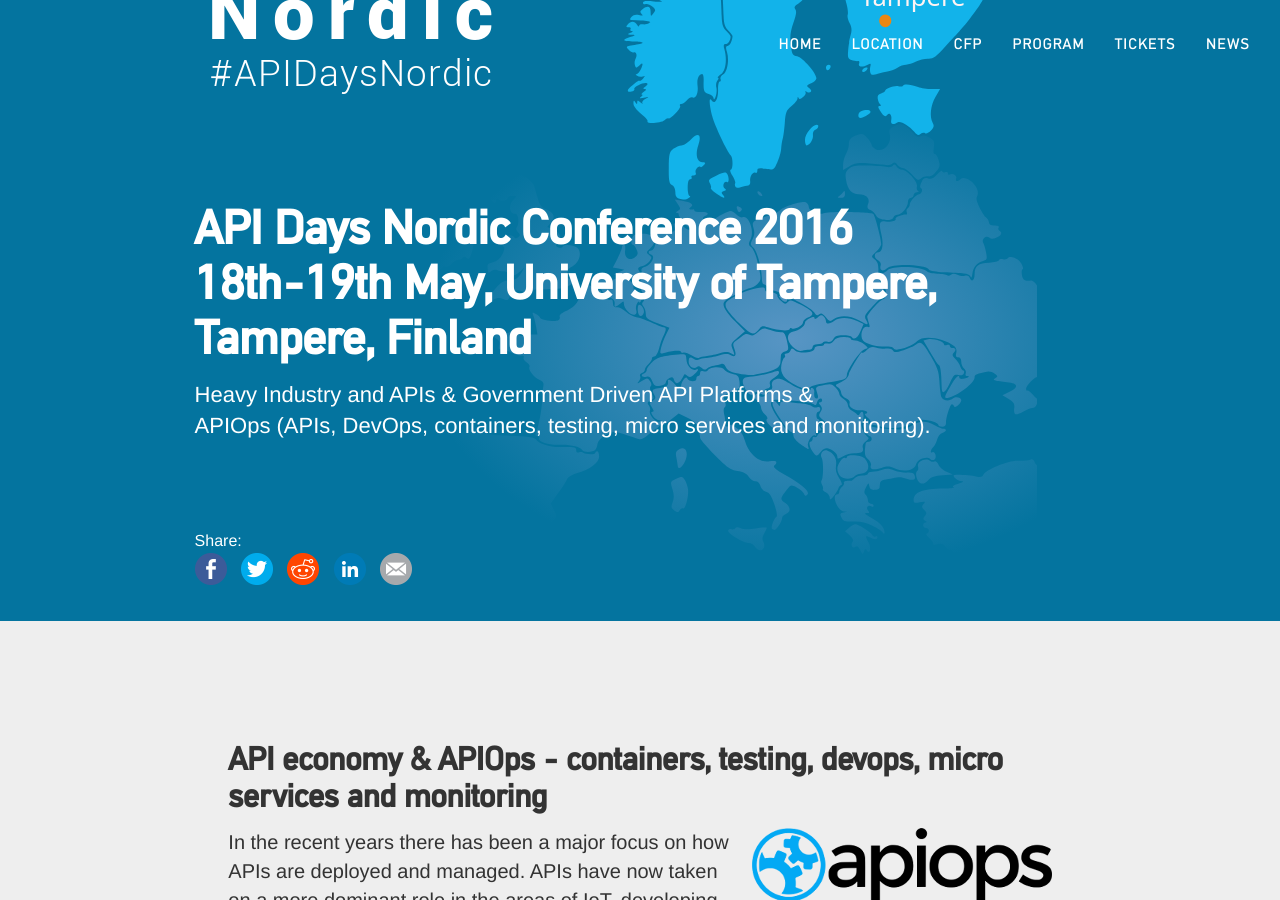
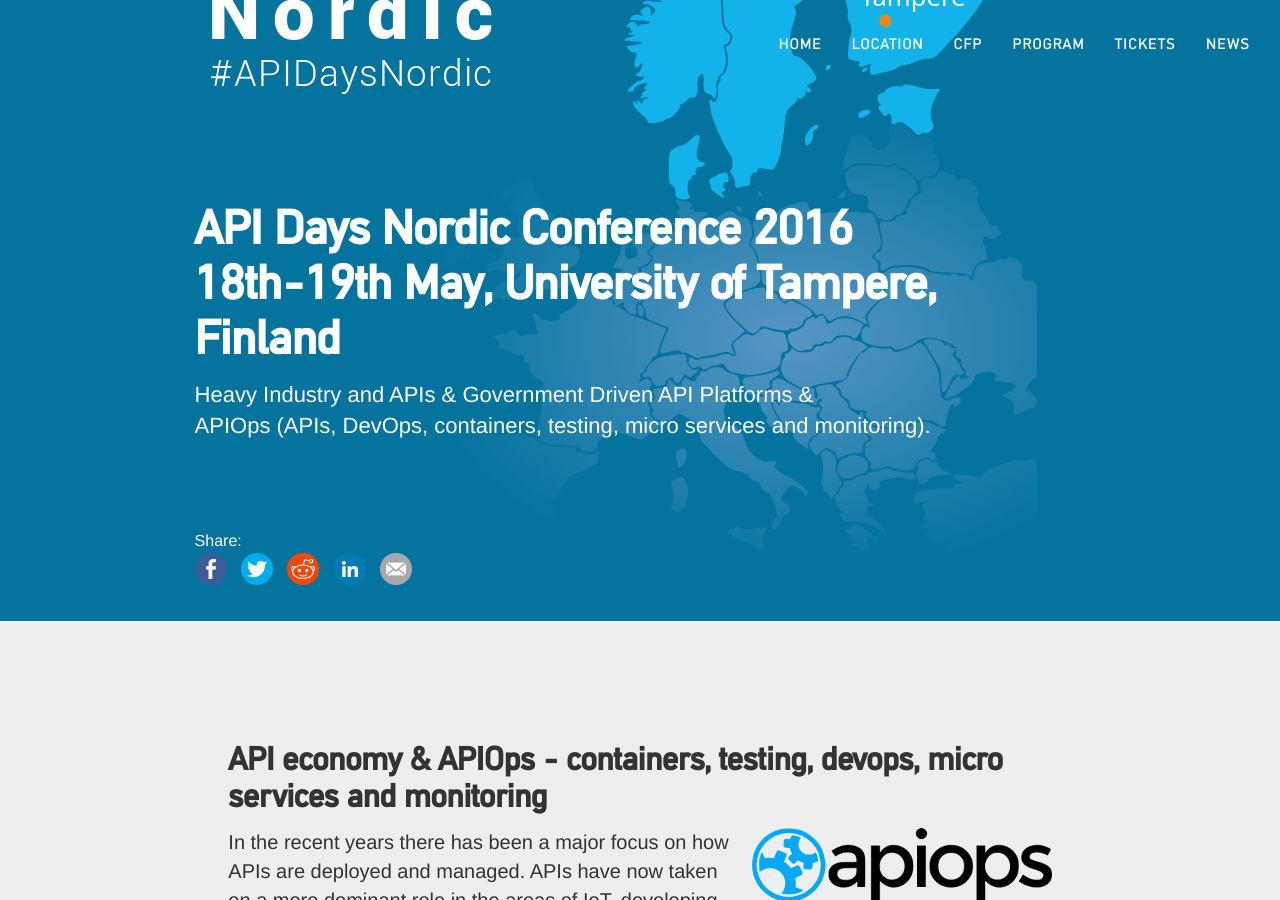
Before and after one commit to apidaysnordic/apidaysnordic.github.io, a Jekyll site: the page built from index.md, in a window 1280 px wide and 900 px high, scrolled down 313 px. Built offline with Jekyll 4.4.1, drawn with Linux system fonts in a browser that asks for light colours; some web fonts are replaced; comment, search, counter and statistics services are not loaded.

Commit message:
fixed front page header tautology problem

```diff
--- a/_layouts/default.html
+++ b/_layouts/default.html
@@ -36,7 +36,7 @@
 					</h1>
 
 					<div class="banner">
-						<h1 class="intro-heading">API Days Nordic Conference 2016<br>18th-19th May, University of Tampere, Tampere, Finland</h1>
+						<h1 class="intro-heading">API Days Nordic Conference 2016<br>18th-19th May, University of Tampere, Finland</h1>
 						<p>Heavy Industry and APIs & Government Driven API Platforms & <br/> APIOps (APIs, DevOps, containers, testing, micro services and monitoring).</p>
 					</div>
 
```
